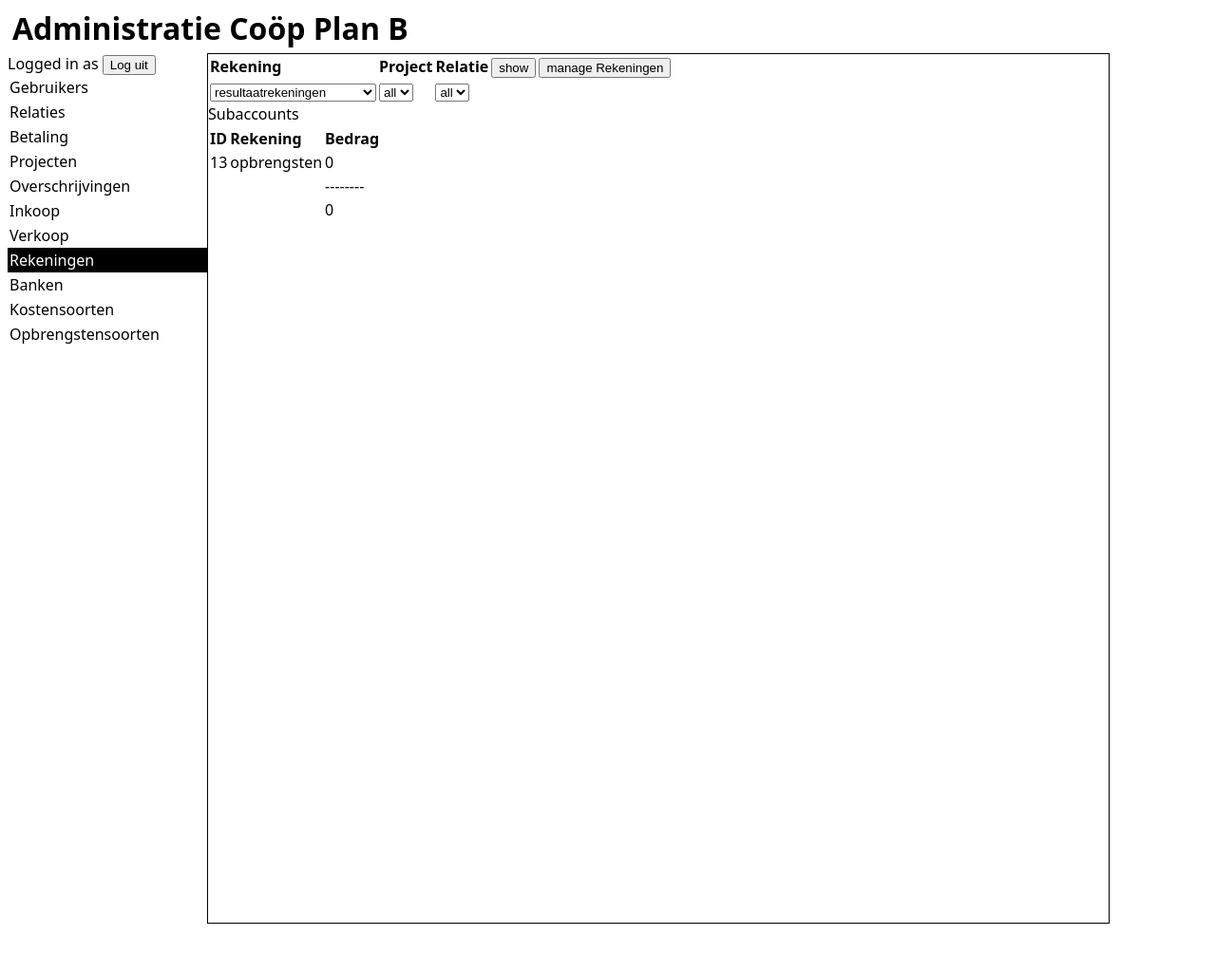
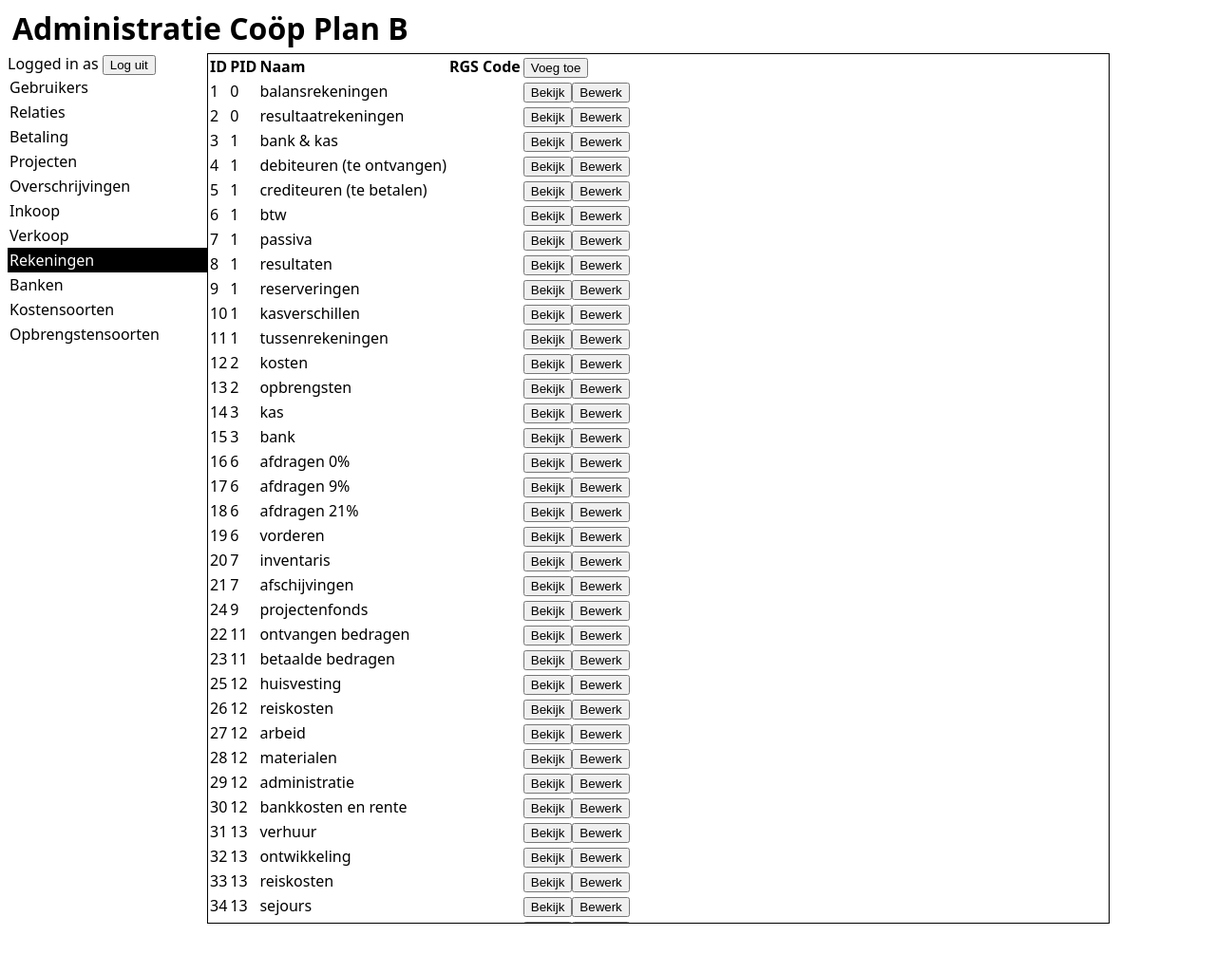
Before and after one commit to giplt/admi, a PHP site: page /nl/accounts in a window 1280 px wide. Shown: the whole page at 95% size. Run offline with PHP 8.4, Linux system fonts and the light colour scheme; the visitor is signed in with stand-in values (Sample User, id 1).

Commit message:
Added code to enter, edit and list RGS Codes (Referentie Grootboek Schema) in accounts

```diff
--- a/index.php
+++ b/index.php
@@ -18,6 +18,7 @@
 	$lang = isset($query[0]) ? $query[0] : 'nl';
 	$page = isset($query[1]) ? $query[1] : 'projects';
 	$view = isset($query[2]) ? $query[2] : '';
+	$view2 = isset($query[3]) ? $query[3] : '';
 	$cmd = isset($_POST['cmd']) ? $_POST['cmd'] : '';
 
 	// Load dictionary for interface language
--- a/lang.json
+++ b/lang.json
@@ -203,6 +203,10 @@
 		"nl": "Opbrengstensoorten",
 		"en": "Revenues"
 	},
+	"rgs": {
+		"nl": "RGS Code",
+		"en": "RGS Code"
+	},
 	"sales": {
 		"nl": "Verkoop",
 		"en": "Sales"
@@ -247,6 +251,10 @@
 		"nl": "Verlegd",
 		"en": "Shifted"
 	},
+	"view": {
+		"nl": "Bekijk",
+		"en": "View"
+	},
 	"welcome-init": {
 		"nl": "Database is aangemaakt.<br/>Maak een eerste gebruiker aan.",
 		"en": "Database created.<br/>Please create a first user account."
--- a/views/accounts.php
+++ b/views/accounts.php
@@ -1,14 +1,15 @@
 <?php
 	if (isset($_POST['cmd'])) updateAccount();
-	elseif (isset($_POST['manage'])) viewAccountList();
-	elseif (isset($_POST['show'])) viewAccountMutations();
-	elseif ($view) viewAccount($view);
-	else viewAccountMutations();
+//	elseif (isset($_POST['edit']))
+	elseif ($view) {
+		if ($view2=='edit') editAccount($view);
+		elseif ($view2=='view') viewAccount();
+	}
+	else viewAccountList();
 
-	function viewAccountMutations(){
+	function viewAccount() {
 
 		//check if show is set
-
 		if(isset($_POST['show'])){
 			$acc_show=$_POST['AccountID'];
 			$pro_show=$_POST['ProjectID'];
@@ -26,8 +27,7 @@
 		$acc_list = $db->query($query);
 		$content.= '<table><tr><th>'.__('account').'</th><th>'.__('project').'</th><th>'.__('contact').'</th>';
 		$content.='<form method="post">';
-		$content.='<th><button type="submit" name="show" value="show">'.__('show').'</button></th>';
-		$content.='<th><button type="submit" name="manage" value="manage">'.__('manage').' '.__('accounts').'</button></th></tr>';
+		$content.='<th><button type="submit" name="edit" value="edit">'.__('edit').'</button></th>';
 		$content.='<tr>';
 
 		//get all account options
@@ -56,7 +56,7 @@
 		while($project = $projects->fetchArray()) $options.= '<option value="'.$project['ID'].'"'.($pro_show==$project['ID']?' selected':'').'>'.$project['Name'].'</option>';
 		$content.= '<td><select name="ProjectID">'.$options.'</select></td>';
 
-        	//get all contacts
+		//get all contacts
 		$options = '<option value="def"'.($con_show=="def" ? 'selected':'').'>'.__('all').'</option>';
 		$contacts = $db->query("SELECT * FROM Contacts ORDER BY Name");
 		while($contact = $contacts->fetchArray()) $options.= '<option value="'.$contact['ID'].'"'.($con_show==$contact['ID']?' selected':'').'>'.$contact['Name'].'</option>';
@@ -144,14 +144,14 @@
 		$query = "SELECT * FROM Accounts ORDER BY PID, ID";
 		$list = $db->query($query);
 		$content.= '<table>';
-		$content.= '<tr><th>ID</th><th>PID</th><th>'.__('name').'</th><td><input type="button" value="'.__('add').'" onclick="window.location.href=\''.$url.$lang.'/accounts/new\';"/></td></tr>';
+		$content.= '<tr><th>ID</th><th>PID</th><th>'.__('name').'</th><th>'.__('rgs').'</th><td><input type="button" value="'.__('add').'" onclick="window.location.href=\''.$url.$lang.'/accounts/new\';"/></td></tr>';
 		while($acc = $list->fetchArray()){
-			$content.= '<tr><td>'.$acc['ID'].'</td><td>'.$acc['PID'].'</td><td>'.$acc['Name'].'</td><td><input type="button" value="'.__('edit').'" onclick="window.location.href=\''.$url.$lang.'/accounts/'.$acc['ID'].'\';"/></td></tr>';
+			$content.= '<tr><td>'.$acc['ID'].'</td><td>'.$acc['PID'].'</td><td>'.$acc['Name'].'</td><td>'.$acc['RGS'].'</td><td><input type="button" value="'.__('view').'" onclick="window.location.href=\''.$url.$lang.'/accounts/'.$acc['ID'].'/view\';"/><input type="button" value="'.__('edit').'" onclick="window.location.href=\''.$url.$lang.'/accounts/'.$acc['ID'].'/edit\';"/></td></tr>';
 		}
 		$content.= '</table>';
 	}
 
-	function viewAccount($id) {
+	function editAccount($id) {
 		global $db, $content, $url, $lang;
 		if ($id=='new') $account = array("ID"=>"", "PID"=>"", "Name"=>"New account name");
 		else $account = $db->query("SELECT * FROM Accounts WHERE ID='{$id}'")->fetchArray();
@@ -162,6 +162,7 @@
 		$content.= '<tr><th>ID</th><td>'.$account['ID'].'</td>';
 		$content.= '<tr><th>PID</th><td><input type="text" name="PID" value="'.$account['PID'].'"/></td></tr>';
 		$content.= '<tr><th>'.__('name').'</th><td><input type="text" name="Name" value="'.$account['Name'].'"/></td></tr>';
+		$content.= '<tr><th>'.__('rgs').'</th><td><input type="text" name="Name" value="'.$account['RGS'].'"/></td></tr>';
 		$content.= '</table>';
 		$content.= '<button type="submit" name="cmd" value="update">'.__('submit').'</button>';
 		if (!$protected) $content.= '<button type="submit" name="cmd" value="remove">'.__('remove').'</button>';
@@ -174,11 +175,11 @@
 		switch ($_POST['cmd']) {
 			case 'update':
 				if ($_POST['ID']=='new') {
-					$db->query("INSERT INTO Accounts (Name) VALUES ('".$_POST['Name']."', '".$_POST['PID']."')");
+					$db->query("INSERT INTO Accounts (Name) VALUES ('".$_POST['Name']."', '".$_POST['PID']."', '".$_POST['RGS']."')");
 					$id = $db->lastInsertRowID();
 				}
 				else {
-					$db->query("UPDATE Accounts SET Name='".$_POST['Name']."' PID='".$_POST['PID']."' WHERE ID='".$_POST['ID']."'");
+					$db->query("UPDATE Accounts SET Name='".$_POST['Name']."' PID='".$_POST['PID']."' RGS='".$_POST['RGS']."' WHERE ID='".$_POST['ID']."'");
 					$id = $_POST['ID'];
 				}
 				break;
@@ -247,7 +248,7 @@
 
 			return $mut_sum;
 		}
-		else{
+		else {
 			return False;
 		}
 
```
